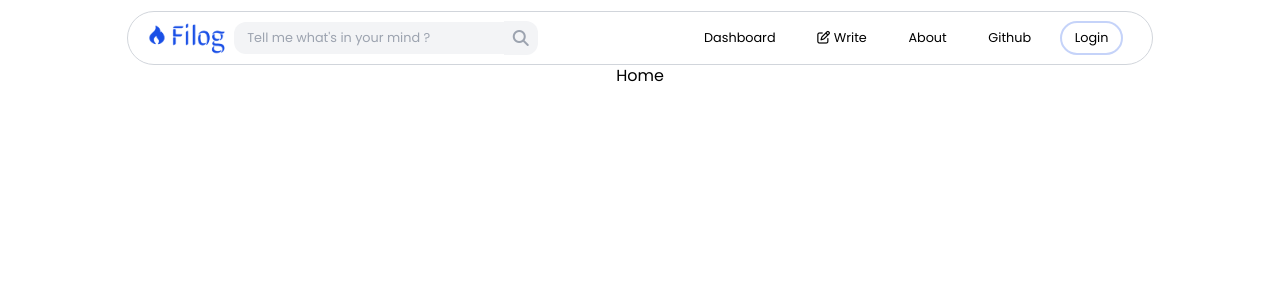
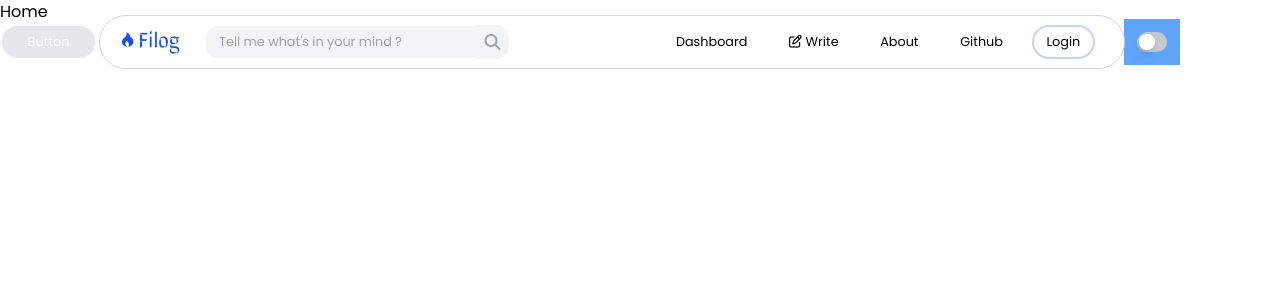
Before and after one commit to dev-raghvendramisra/Filog, a React (Vite) app: page / in a window 1280 px wide. Shown: the top 300 px of the page. Built offline with nearby package versions, Linux system fonts and the light colour scheme.

Commit message:
Button components created

```diff
--- a/src/App.css
+++ b/src/App.css
@@ -47,6 +47,11 @@
         box-shadow: -9px 11px 86px -26px rgba(0, 0, 0, 0.5);
 
     }
+    .toggleBtnShadow{
+       -webkit-box-shadow: inset 3px 3px 50px -19px rgba(0,0,0,0.31);
+-moz-box-shadow: inset 3px 3px 50px -19px rgba(0,0,0,0.31);
+box-shadow: inset 3px 3px 50px -19px rgba(0,0,0,0.31);
+    }
     .hoverAnim{
         color: white;
         position: relative;
--- a/src/App.jsx
+++ b/src/App.jsx
@@ -4,12 +4,16 @@ import './App.css'
 import '@fortawesome/fontawesome-free/css/all.min.css';
 
 import { Outlet } from 'react-router-dom'
+import Button from './Components/Button';
 
 function App() {
   return (
-    <div className='flex flex-col justify-start pt-3 items-center h-screen w-screen '><Navbar />
+    <>
+   <Navbar />
     <Outlet />
-    </div>
+    <Button disabled />
+    </>
+
   )
 }
 
--- /dev/null
+++ b/src/Components/Button.jsx
@@ -0,0 +1,16 @@
+import React from 'react'
+
+function Button({children="Button",onClick=()=>{},className='',disabled=false,type='',primary=false,outline=false,...props}) {
+  return (
+    <button type={type} onClick={onClick} className={`  text-1vw  border-2 rounded-full p-0.5vw pl-2vw pr-2vw
+    ${className}
+     ${disabled?"bg-gray-200 border-gray-50 text-white":"**"}
+    ${primary?"bg-primary border-primary text-white":"**"}
+    ${outline?"bg-transparent border-black text-black":"**"}
+    `} {...props}>
+        {children}
+    </button>
+  )
+}
+
+export default Button
--- a/src/Components/Logo.jsx
+++ b/src/Components/Logo.jsx
@@ -1,6 +1,6 @@
 import React from 'react'
 
-function Logo({className='h-100p w-100p'}) {
+function Logo({className='h-2vw w-6vw'}) {
   return (
    <div className={`relative ${className} `}>
          <div className='brandP-Color dark:brandS-Color h-full w-full maskLogo'>
--- a/src/Components/Navbar.jsx
+++ b/src/Components/Navbar.jsx
@@ -1,12 +1,12 @@
 import React from 'react';
 import { useSelector } from 'react-redux';
 import { NavLink } from 'react-router-dom';
-import { Logo, SearchBar, ProfilePic } from './index';
+import { Logo, SearchBar, ProfilePic, ToggleBtn } from './index';
 import LoginBtn from './LoginBtn';
 
 
 
-function Navbar() {
+function Navbar({className='',style={},...props}) {
   const { isUserLoggedIn } = useSelector((state) => state.auth);
 
   const links = [
@@ -64,6 +64,7 @@ function Navbar() {
   ];
 
   return (
+   <div className={`flex w-screen justify-center items-center fixed${className}`} style={{top:"2vh",...style}}{...props}>
     <nav style={{padding:"0.7vw 0"}} className='flex justify-between items-center w-80vw p-0.5vw  bg-white outline outline-1 outline-gray-300 rounded-full backdrop-blur-lg cShadow  ' id="mainNav">
 
 
@@ -81,7 +82,11 @@ function Navbar() {
                      <NavLink to={link.path} key={link.name} id={`link_to_"${link.name}"`}
                      className={({isActive})=>{
                       return(
-                        `transition-all ${link.defaultStyling?"flex justify-center items-center text-1vw overflow-hidden rounded-full p-0.4vw pl-1vw pr-1vw":""} ${link.activeStyling?isActive?"linkActiveLight dark:linkActiveDark relative after:h-100p after:w-100p after:top-0 after:left-0 after:inset-0 after:bg-primary after:-z-10 after:absolute":"":""} ${link.hoverAnim?"hover:hoverAnim":""} ${link.border?" border-2 border-opacity-25 border-primary":""}`
+                        `transition-all
+                        ${link.defaultStyling?"flex justify-center items-center text-1vw overflow-hidden rounded-full p-0.4vw pl-1vw pr-1vw":""}
+                        ${link.activeStyling?isActive?"linkActiveLight dark:linkActiveDark relative after:h-100p after:w-100p after:top-0 after:left-0 after:inset-0 after:bg-primary after:-z-10 after:absolute":"":""}
+                        ${link.hoverAnim?"hover:hoverAnim":""}
+                        ${link.border?" border-2 border-opacity-25 border-primary":""}`
                       )
                      }}>
                       { link.status?(
@@ -104,6 +109,11 @@ function Navbar() {
             </div>
 
          </nav>
+         <div className='h-100p bg-blue-400 p-1vw'>
+          <ToggleBtn />
+         </div>
+         </div>
+
   );
 }
 
--- /dev/null
+++ b/src/Components/ToggleBtn.jsx
@@ -0,0 +1,11 @@
+import React from 'react'
+
+function ToggleBtn({className='',onClick=()=>{},...props}) {
+  return (
+   <div className=' toggleBtnShadow p-0.2vw pr-1vw dark:pl-1vw dark:pr-0.2vw flex rounded-full  justify-start transition-all items-center relative bg-gray-200 dark:bg-blue-600 dark:justify-end'>
+       <div style={{height:"1.2vw",width:"1.2vw"}} className=' rounded-full transition-all bg-white drop-shadow-lg'></div>
+   </div>
+  )
+}
+
+export default ToggleBtn
--- a/src/Components/index.js
+++ b/src/Components/index.js
@@ -12,4 +12,5 @@ import Home from "../pages/Home";
 import Write from "../pages/Write";
 import About from "../pages/About";
 import SearchResult from "../pages/SearchResult";
-export {Navbar,Logo, SearchBar, SearchResult, ProfilePic, Dashboard, Login, ProtectedRouteForDashboard, ProtectedRouteForWrite, SignUp, UserProfile, Home, Write, About}
+import ToggleBtn from './ToggleBtn'
+export {Navbar,Logo, SearchBar,ToggleBtn, SearchResult, ProfilePic, Dashboard, Login, ProtectedRouteForDashboard, ProtectedRouteForWrite, SignUp, UserProfile, Home, Write, About}
```
